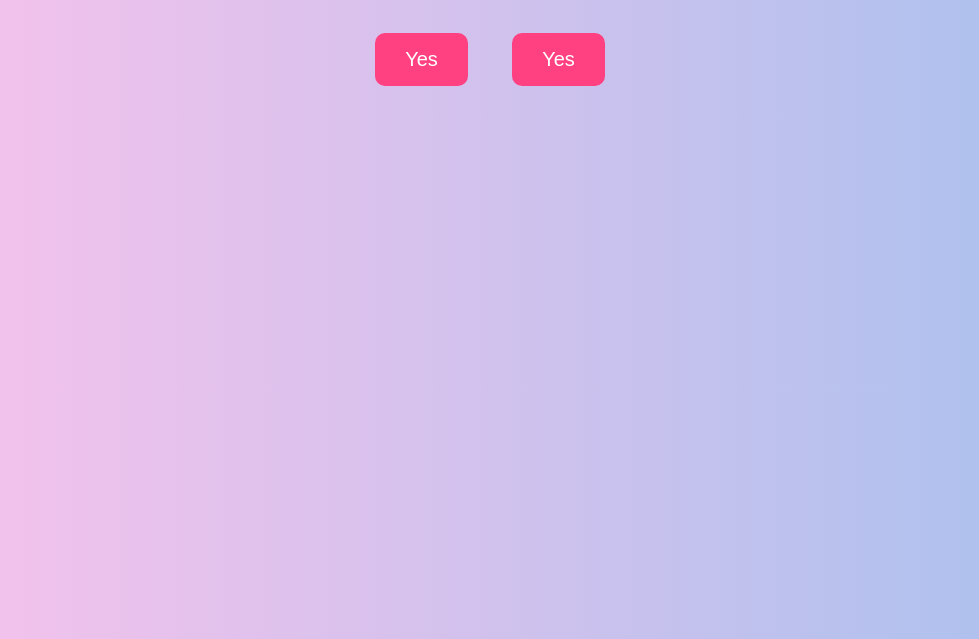
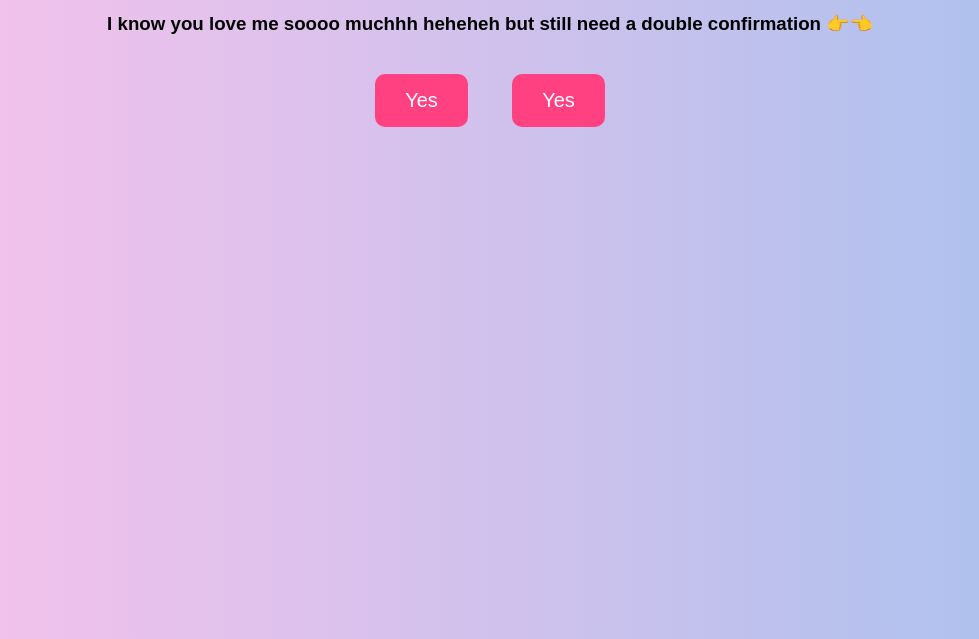
Before and after one commit to Arishni7/SORRY, a plain HTML site: page yes.html in a window 1280 px wide. Shown: the part 161-800 px from the top of the page, without its empty margins (150-1129 px from the left). Drawn offline with Linux system fonts and the light colour scheme.

Commit message:
Update yes.html

```diff
--- a/yes.html
+++ b/yes.html
@@ -32,6 +32,7 @@
 </head>
 <body>
   <h1>Are you sure??? 😢❤️</h1>
+  <h3>I know you love me soooo muchhh heheheh but still need a double confirmation 👉👈</h3>
   <button onclick="alert('Yay! You really forgave me ❤️')">Yes</button>
   <button onclick="alert('Double Yes! Thank you sayang ❤️')">Yes</button>
 </body>
```
